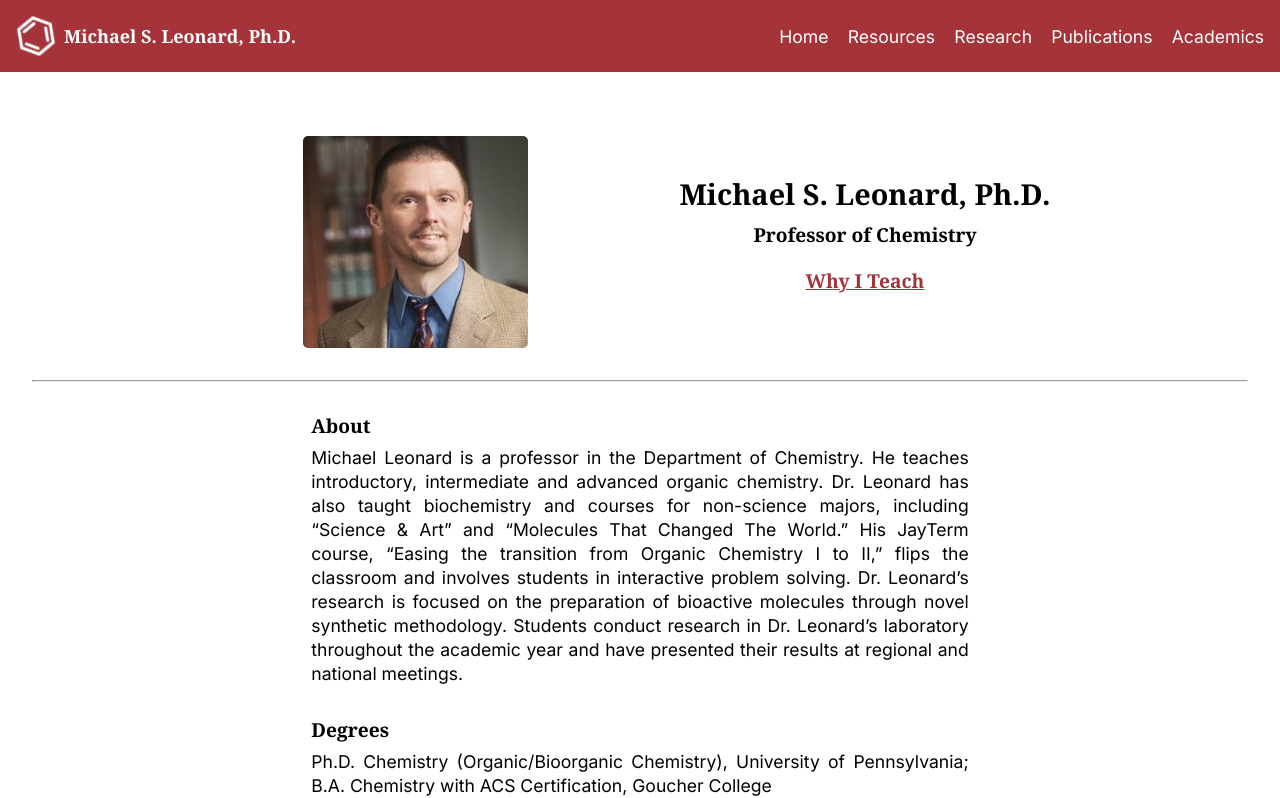
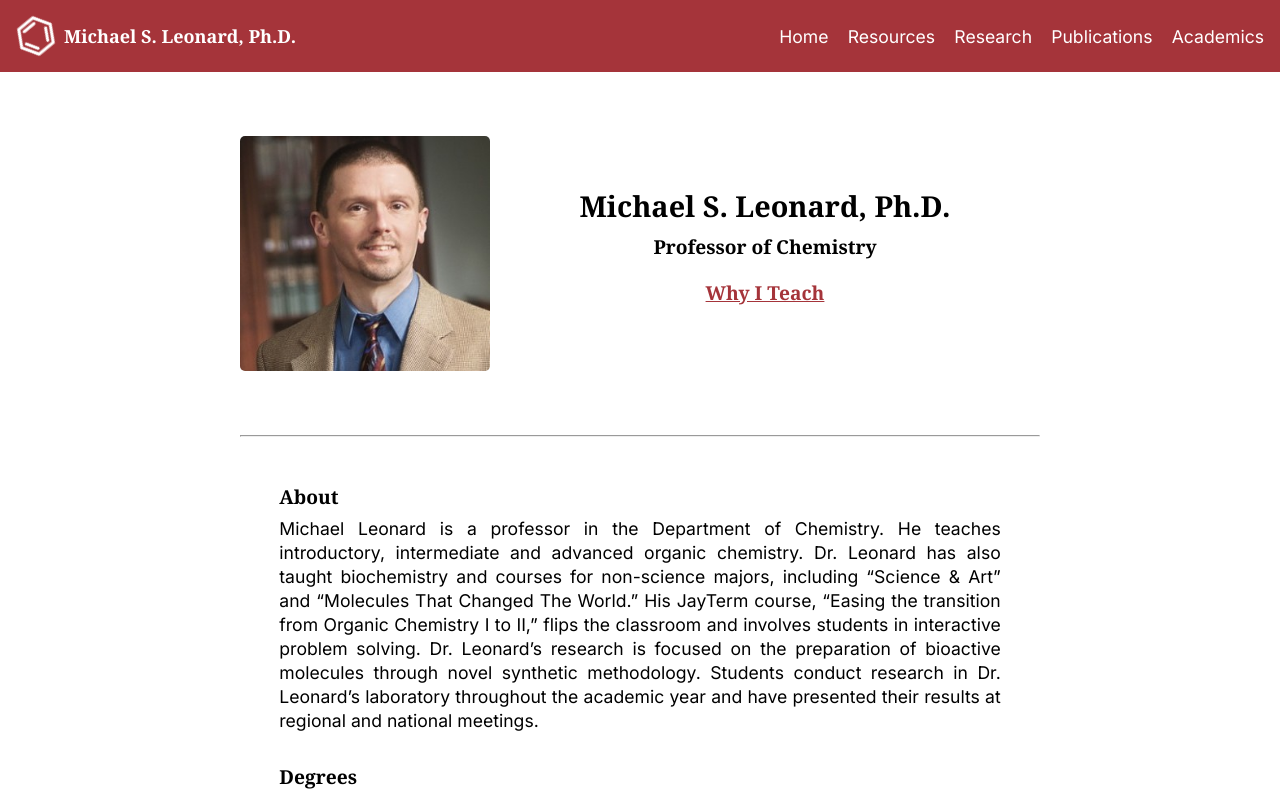
Before and after one commit to stardust2stardust/leonard-course-site, a React (Vite) app: page / in a window 1280 px wide. Shown: the top 798 px of the page. Built offline with nearby package versions, Linux system fonts and the light colour scheme.

Commit message:
add 404 page, link from email in footer

```diff
--- a/src/App.jsx
+++ b/src/App.jsx
@@ -12,6 +12,7 @@ import Videos from "./pages/resources/Videos";
 import Research from "./pages/Research";
 import Publications from "./pages/Publications";
 import Academics from "./pages/Academics";
+import PageNotFound from "./pages/PageNotFound";
 
 // books
 import Book1 from "./pages/resources/books/Book1";
@@ -21,6 +22,7 @@ import Book3 from "./pages/resources/books/Book3";
 //layouts
 import RootLayout from "./layouts/RootLayout";
 import ResourcesLayout from "./layouts/ResourcesLayout";
+
 
 const router = createBrowserRouter(
   createRoutesFromElements(
@@ -48,6 +50,7 @@ const router = createBrowserRouter(
 
       <Route path="publications-and-presentations" element={<Publications />} />
       <Route path="academics" element={<Academics />} />
+      <Route path="*" element={<PageNotFound /> } />
     </Route>
   )
 );
--- a/src/components/Footer.jsx
+++ b/src/components/Footer.jsx
@@ -6,7 +6,7 @@ export default function Footer() {
       <address className="contact-info">
         <a href="tel:+17245031001"> 724-503-1001 x6131</a>
         <br />
-        <a href="mleonard@washjeff.edu">mleonard@washjeff.edu</a>
+        <a href="mailto:mleonard@washjeff.edu">mleonard@washjeff.edu</a>
       </address>
     </div>
   );
--- a/src/index.css
+++ b/src/index.css
@@ -32,6 +32,12 @@ h3 {
 
 hr {
   margin-bottom: 1rem;
+  max-width: 800px;
+}
+
+.homepage hr {
+  margin: 2rem auto;
+
 }
 
 p, li, h1, h2, h3 {
@@ -143,12 +149,13 @@ p, li, h1, h2, h3 {
 .page-title {
   font-size: 1.8rem;
   text-align: center;
-  margin: 2rem 0;
+  margin: 2rem auto;
 }
 
 .intro-section {
-  max-width: 900px;
+  max-width: 800px;
   margin: 0 auto;
+
 }
 
 .professor-name {
@@ -167,7 +174,7 @@ p, li, h1, h2, h3 {
 }
 
 .intro-section .intro-photo {
-  width: 50%;
+  width: 100%;
   display: block;
   margin: 2rem auto;
   border-radius: 5px;
@@ -196,7 +203,9 @@ p, li, h1, h2, h3 {
   margin: 0 auto;
   font-size: 1.1rem;
   line-height: 1.5rem;
-  padding: 1rem 2rem 2rem 2rem;
+  padding: 0;
+  padding-top: 1rem;
+  padding-bottom: 2rem;
 }
 
 .about-and-degrees h3 {
@@ -209,6 +218,10 @@ p, li, h1, h2, h3 {
 
 .page-content {
   padding: 2rem;
+}
+
+.not-found {
+  text-align: center;
 }
 
 .resources-layout {
@@ -341,7 +354,8 @@ p, li, h1, h2, h3 {
   margin-bottom: 1.5rem;
 }
 
-.video-list a {
+.video-list a,
+.back-to-home {
   text-decoration: none;
   color: var(--brand-white);
   display: block;
@@ -350,7 +364,13 @@ p, li, h1, h2, h3 {
   border-radius: 5px;
 }
 
-.video-list a:hover {
+.back-to-home {
+  display: inline-block;
+  margin-top: 2rem;
+}
+
+.video-list a:hover,
+.back-to-home:hover {
   background-color: var(--brand-red);
 }
 
@@ -412,6 +432,10 @@ p, li, h1, h2, h3 {
   margin: 1rem 0 2rem 0;
 }
 
+.publications h2 {
+  max-width: 50ch;
+}
+
 .textbook-list ul {
   list-style-type: none;
   margin-top: 1rem;
@@ -459,7 +483,7 @@ p, li, h1, h2, h3 {
 
   .intro-grid {
     display: grid;
-    grid-template-columns: 1fr 1fr;
+    grid-template-columns: 250px 1fr;
   }
   .intro-grid img {
     grid-column: 1/ 2;
--- a/src/pages/Home.jsx
+++ b/src/pages/Home.jsx
@@ -3,7 +3,7 @@ import article from "../assets/Why_I_Teach_Article.pdf";
 
 export default function Home() {
   return (
-      <div className="page-content">
+      <div className="page-content homepage">
         <section className="intro-section">
           <div className="intro-grid">
             <h1 className="professor-name page-title">Michael S. Leonard, Ph.D.</h1>
--- /dev/null
+++ b/src/pages/PageNotFound.jsx
@@ -0,0 +1,13 @@
+import React from 'react'
+import { NavLink } from 'react-router-dom'
+
+export default function PageNotFound() {
+  return (
+    <div className="page-content not-found">
+    <h1 className="page-title">Oops! That page doesn't exist.</h1>
+    <NavLink to="/" className="back-to-home">
+        Back to Home
+    </NavLink>
+  </div>
+  )
+}
```
